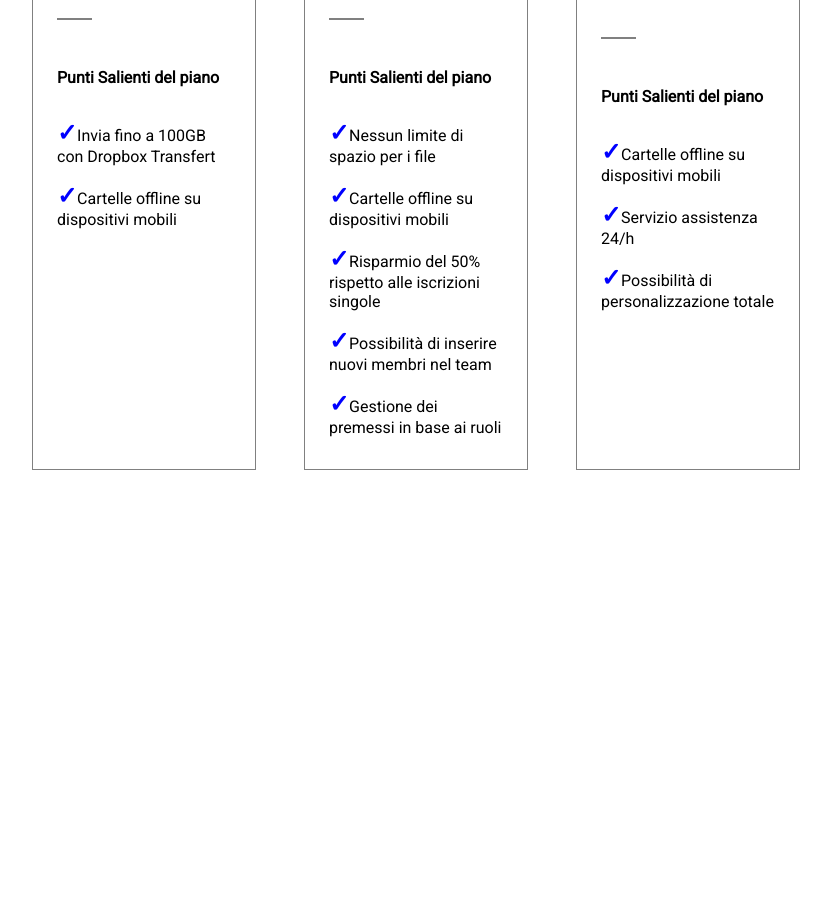
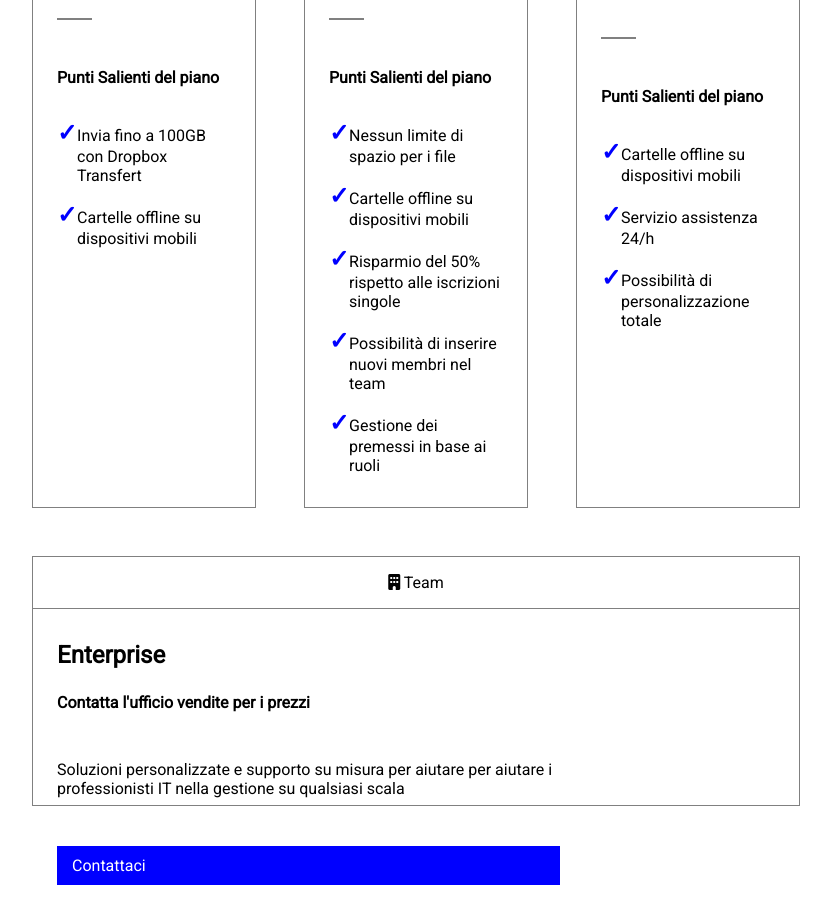
Before and after one commit to SimoneRicco/htmlcss-dropbox, a plain HTML site: page index.html in a window 1280 px wide. Shown: the part 1828-2745 px from the top of the page, without its empty margins (224-1055 px from the left). Before the commit the page ends 2298 px from the top, so only its background shows below. Drawn offline with Linux system fonts and the light colour scheme.

Commit message:
bug flex column

```diff
--- a/assets/style.css
+++ b/assets/style.css
@@ -172,4 +172,25 @@ header h1{
 }
 .advantages li{
     margin-top: 1rem;
+    text-indent: -20px;
+    padding-left: 20px;
 }
+.sub-container-foot{
+    border: 1px solid gray;
+    margin-top: 3rem;
+    max-height: 250px;
+}
+/* .sub-container-foot .all-info{
+    display: flex;
+    flex-direction: column;
+    flex-wrap: wrap;
+} */
+.container-flex{
+    width: 70%;
+    display: flex;
+    flex-direction: column;
+    flex-wrap: wrap;
+}
+.solution{
+    margin-top: 3rem;
+}
--- a/index.html
+++ b/index.html
@@ -209,6 +209,29 @@
                     </div>
                 </div>
             </section>
+            <section class="plan-foot">
+                <div class="sub-container-foot">
+                    <div class="cat">
+                        <i class="fa-solid fa-building"></i>
+                        Team
+                    </div>
+                    <div class="all-info">
+                        <div class="container-flex">
+                            <div class="plan-info">
+                                <div class="sub-type">Enterprise</div>
+                                <div class="price">Contatta l'ufficio vendite per i prezzi</div>
+                            </div>
+                            <p class="solution">
+                                Soluzioni personalizzate e supporto su misura per aiutare per aiutare i professionisti IT nella gestione
+                                su qualsiasi scala
+                            </p>
+                            <div class="buy">
+                                <div class="blu">Contattaci</div>
+                            </div>
+                        </div>
+                    </div>
+                </div>
+            </section>
         </div>
     </main>
 </body>
```
